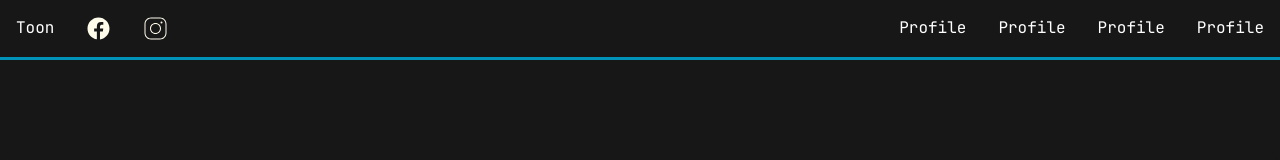
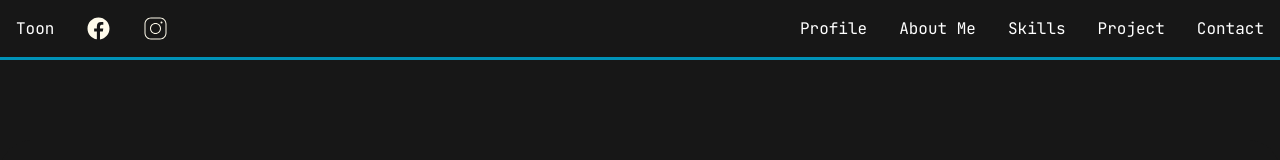
Before and after one commit to phacharapholph/Araiwa, a React (Vite) app in the folder my-app/: page / in a window 1280 px wide. Shown: the top 160 px of the page. Built offline with nearby package versions, Linux system fonts and the light colour scheme.

Commit message:
add button

```diff
--- a/my-app/src/App.jsx
+++ b/my-app/src/App.jsx
@@ -1,6 +1,12 @@
 import React, { useState } from 'react'
 
 function App() {
+
+    const goTo = (id) => {
+    const el = document.getElementById(id);
+    if (el) el.scrollIntoView({ behavior: "smooth", block: "start" });
+  };
+
 
   return (
 
@@ -9,38 +15,35 @@ function App() {
 
       <div className="sticky top-0 bg-neutral-900 border-b-3 border-cyan-600 p-4 z-50 flex flex-row justify-between">
         <div className='flex flex-row justify-around gap-8'>
-          <h1 className="text-white">Toon</h1>
-          <svg className='text-amber-50' fill="currentColor" xmlns="http://www.w3.org/2000/svg" x="0px" y="0px" width="25" height="25" viewBox="0 0 50 50">
-            <path d="M25,3C12.85,3,3,12.85,3,25c0,11.03,8.125,20.137,18.712,21.728V30.831h-5.443v-5.783h5.443v-3.848 c0-6.371,3.104-9.168,8.399-9.168c2.536,0,3.877,0.188,4.512,0.274v5.048h-3.612c-2.248,0-3.033,2.131-3.033,4.533v3.161h6.588 l-0.894,5.783h-5.694v15.944C38.716,45.318,47,36.137,47,25C47,12.85,37.15,3,25,3z"></path>
-          </svg>
-          <svg className='text-amber-50' xmlns="http://www.w3.org/2000/svg" fill="currentColor" x="0px" y="0px" width="25" height="25" viewBox="0 0 50 50">
-            <path d="M 16 3 C 8.8324839 3 3 8.8324839 3 16 L 3 34 C 3 41.167516 8.8324839 47 16 47 L 34 47 C 41.167516 47 47 41.167516 47 34 L 47 16 C 47 8.8324839 41.167516 3 34 3 L 16 3 z M 16 5 L 34 5 C 40.086484 5 45 9.9135161 45 16 L 45 34 C 45 40.086484 40.086484 45 34 45 L 16 45 C 9.9135161 45 5 40.086484 5 34 L 5 16 C 5 9.9135161 9.9135161 5 16 5 z M 37 11 A 2 2 0 0 0 35 13 A 2 2 0 0 0 37 15 A 2 2 0 0 0 39 13 A 2 2 0 0 0 37 11 z M 25 14 C 18.936712 14 14 18.936712 14 25 C 14 31.063288 18.936712 36 25 36 C 31.063288 36 36 31.063288 36 25 C 36 18.936712 31.063288 14 25 14 z M 25 16 C 29.982407 16 34 20.017593 34 25 C 34 29.982407 29.982407 34 25 34 C 20.017593 34 16 29.982407 16 25 C 16 20.017593 20.017593 16 25 16 z"></path>
-          </svg>
+          <button className="text-white hover:text-cyan-400 cursor-pointer" onClick={() => goTo("home")}>Toon</button>
+          <a href="https://www.facebook.com/phacharaphol.phinitkit/" target="_blank" rel="noopener noreferrer" aria-label="Facebook" className="text-amber-50 hover:text-cyan-400 inline-flex"><svg fill="currentColor" xmlns="http://www.w3.org/2000/svg" width="25" height="25" viewBox="0 0 50 50" className="cursor-pointer transition-colors"><path d="M25,3C12.85,3,3,12.85,3,25c0,11.03,8.125,20.137,18.712,21.728V30.831h-5.443v-5.783h5.443v-3.848 c0-6.371,3.104-9.168,8.399-9.168c2.536,0,3.877,0.188,4.512,0.274v5.048h-3.612c-2.248,0-3.033,2.131-3.033,4.533v3.161h6.588 l-0.894,5.783h-5.694v15.944C38.716,45.318,47,36.137,47,25C47,12.85,37.15,3,25,3z"></path></svg></a>
+          <a href="https://www.instagram.com/pc0rqnkz/" target="_blank" rel="noopener noreferrer" aria-label="Facebook" className="text-amber-50 hover:text-cyan-400 inline-flex"><svg className='text-amber-50 hover:text-cyan-400 cursor-pointer' xmlns="http://www.w3.org/2000/svg" fill="currentColor" x="0px" y="0px" width="25" height="25" viewBox="0 0 50 50"><path d="M 16 3 C 8.8324839 3 3 8.8324839 3 16 L 3 34 C 3 41.167516 8.8324839 47 16 47 L 34 47 C 41.167516 47 47 41.167516 47 34 L 47 16 C 47 8.8324839 41.167516 3 34 3 L 16 3 z M 16 5 L 34 5 C 40.086484 5 45 9.9135161 45 16 L 45 34 C 45 40.086484 40.086484 45 34 45 L 16 45 C 9.9135161 45 5 40.086484 5 34 L 5 16 C 5 9.9135161 9.9135161 5 16 5 z M 37 11 A 2 2 0 0 0 35 13 A 2 2 0 0 0 37 15 A 2 2 0 0 0 39 13 A 2 2 0 0 0 37 11 z M 25 14 C 18.936712 14 14 18.936712 14 25 C 14 31.063288 18.936712 36 25 36 C 31.063288 36 36 31.063288 36 25 C 36 18.936712 31.063288 14 25 14 z M 25 16 C 29.982407 16 34 20.017593 34 25 C 34 29.982407 29.982407 34 25 34 C 20.017593 34 16 29.982407 16 25 C 16 20.017593 20.017593 16 25 16 z"></path></svg></a>
         </div>
         <div className='flex flex-row justify-around gap-8'>
-          <h1 className="text-white">Profile</h1>
-          <h1 className="text-white">Profile</h1>
-          <h1 className="text-white">Profile</h1>
-          <h1 className="text-white">Profile</h1>
+          <button className="text-white hover:text-cyan-400 cursor-pointer" onClick={() => goTo("profile")}>Profile</button>
+          <button className="text-white hover:text-cyan-400 cursor-pointer" onClick={() => goTo("about")}>About Me</button>
+          <button className="text-white hover:text-cyan-400 cursor-pointer" onClick={() => goTo("skills")}>Skills</button>
+          <button className="text-white hover:text-cyan-400 cursor-pointer" onClick={() => goTo("project")}>Project</button>
+          <button className="text-white hover:text-cyan-400 cursor-pointer" onClick={() => goTo("contact")}>Contact</button>
         </div>
       </div>
 
 
       <div class="flex flex-col justify-center items-center px-20 py-20">
 
-        <div class="bg-neutral-900 rounded-4xl w-320 h-180 mb-20 flex flex-col justify-center items-center">
+        <div id="home" class="bg-neutral-900 rounded-4xl w-320 h-180 mb-20 flex flex-col justify-center items-center scroll-mt-[150px]">
           <h1 className='text-white text-8xl'>Welcome to my website!</h1>
           <p className='text-white text-6xl mt-10'>Welcome to my website!</p>
         </div>
 
-        <div class="bg-neutral-900 rounded-4xl w-320 h-180 mb-20 flex flex-row justify-center items-center">
+        <div id="profile" class="bg-neutral-900 rounded-4xl w-320 h-180 mb-20 flex flex-row justify-center items-center scroll-mt-[150px]">
           <img class="mr-60 w-auto h-100 border-4 border-cyan-600 rounded-4xl" src="abc.png" alt="img" />
           <div class="text-white text-2xl">
             Name : Phacharaphol Phinitkit <br /><br /> Nickname : Toon <br /><br /> Age : 18 <br /><br /> School : Ratwinit Bangkeao <br /><br /> Hobby : Coding , Listen music
           </div>
         </div>
 
-        <div className="bg-neutral-900 rounded-4xl w-320 h-180 mb-20 p-5 flex flex-col">
+        <div id="about" className="bg-neutral-900 rounded-4xl w-320 h-180 mb-20 p-5 flex flex-col scroll-mt-[150px]">
 
           <div className="text-left text-white mb-5">
             <h1 className="text-6xl">About me</h1>
@@ -55,7 +58,7 @@ function App() {
         </div>
 
 
-        <div class="bg-neutral-900 rounded-4xl w-320 h-180 mb-20 flex flex-col justify-center items-center">
+        <div id="skills" class="bg-neutral-900 rounded-4xl w-320 h-180 mb-20 flex flex-col justify-center items-center scroll-mt-[150px]">
           <div>
             <h1 class="text-6xl text-white mb-20">My Skills</h1>
           </div>
@@ -153,7 +156,7 @@ function App() {
           </div>
         </div>
 
-        <div class="bg-neutral-900 rounded-4xl w-320 h-240 mb-20 flex flex-col items-center">
+        <div id="project" class="bg-neutral-900 rounded-4xl w-320 h-240 mb-20 flex flex-col items-center scroll-mt-[80px]">
           <h1 class="text-6xl text-white mb-20 mt-15">My Skills</h1>
           <div className='grid grid-cols-1 md:grid-cols-3 gap-10 text-white w-300 h-140 mt-5'>
 
@@ -185,7 +188,7 @@ function App() {
         </div>
 
 
-        <div class="bg-neutral-900 rounded-4xl w-320 h-180 mb-20 flex flex-col items-center">
+        <div id="contact" class="bg-neutral-900 rounded-4xl w-320 h-180 mb-20 flex flex-col items-center scroll-mt-[150px]">
           <div className='mb-25 mt-15 text-white text-center'>
             <h1 className='text-6xl'>Contact</h1>
             <p className='text-3xl mt-5'>contact me!</p>
```
